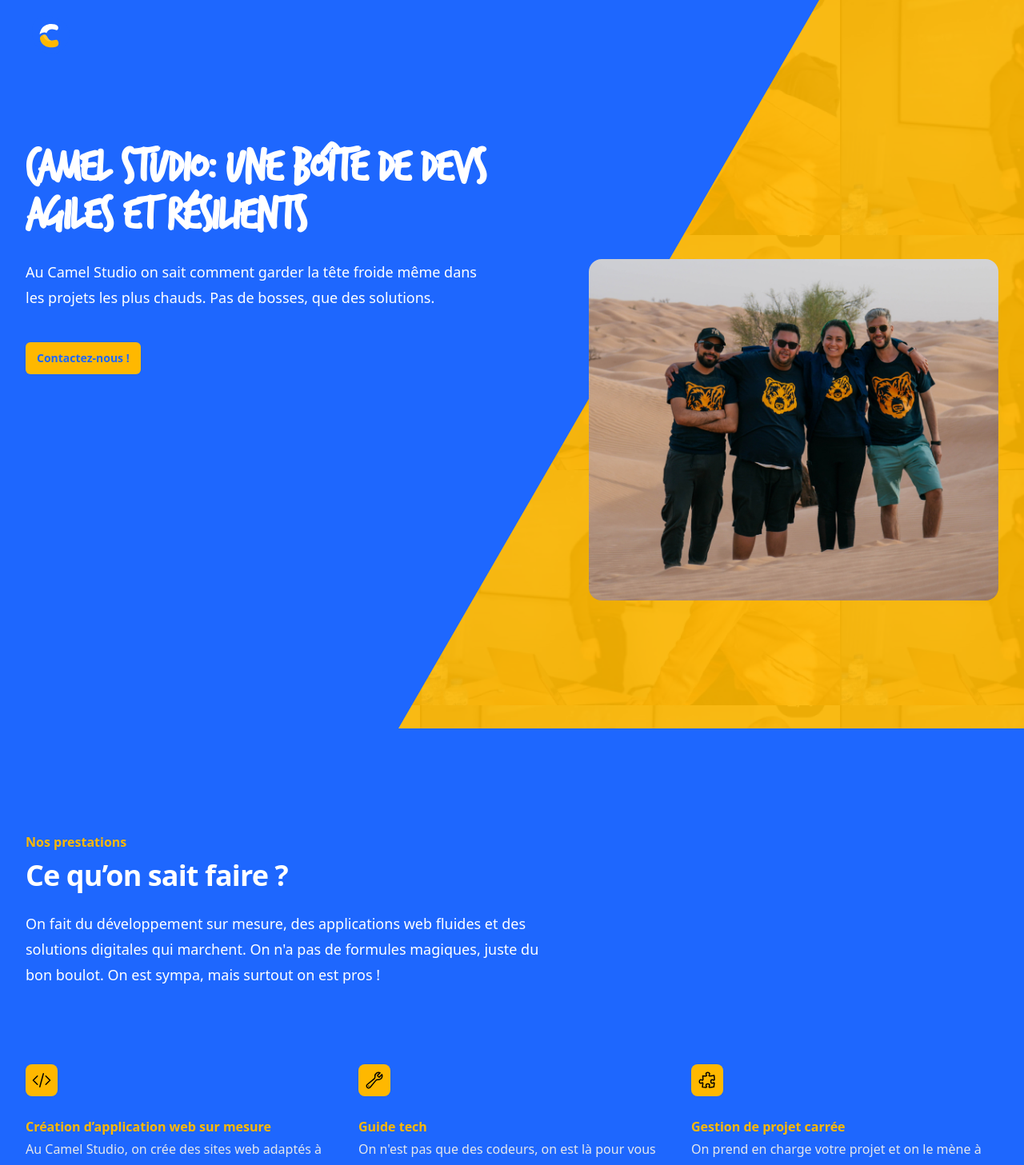
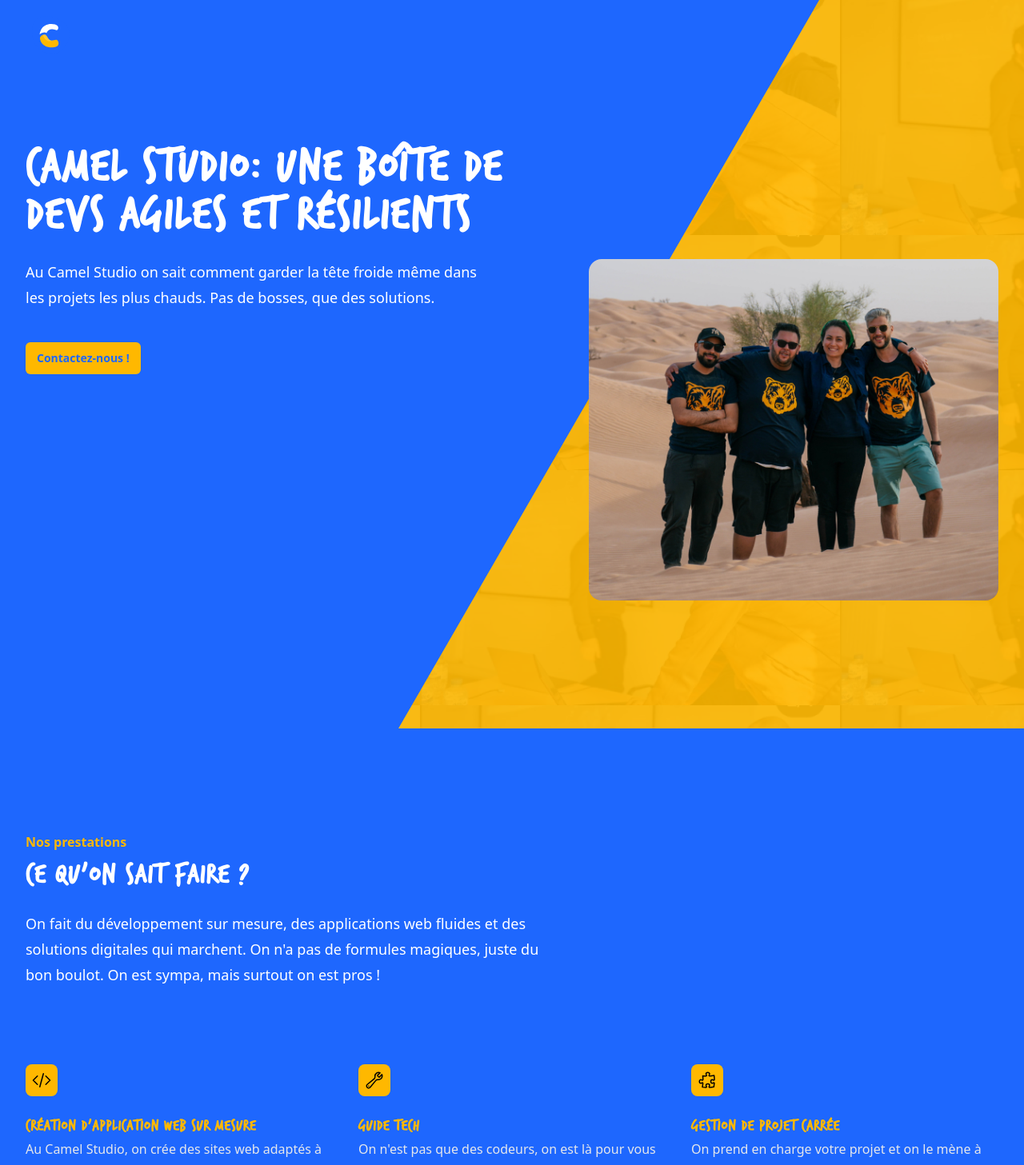
Before and after one commit to JeanneGrenet/landing-page-cs, a Next.js app: page / in a window 1280 px wide. Shown: the top 1457 px of the page at 80% size. Built offline with nearby package versions, Linux system fonts and the light colour scheme.

Commit message:
update services section

```diff
--- a/src/components/hero.tsx
+++ b/src/components/hero.tsx
@@ -13,7 +13,7 @@ export default function HeroSection() {
           <div className="absolute inset-y-0 right-1/2 -z-10 -mr-96 w-[200%] origin-top-right skew-x-[-30deg] bg-primary sm:-mr-80 lg:-mr-96" />
           <div className="mx-auto max-w-7xl px-6 py-32 sm:py-40 lg:px-8">
             <div className="mx-auto max-w-2xl lg:mx-0 lg:grid lg:max-w-none lg:grid-cols-2 lg:gap-x-16 lg:gap-y-6 xl:grid-cols-1 xl:grid-rows-1 xl:gap-x-8">
-              <h1 className="max-w-2xl text-4xl font-bold tracking-tight text-white sm:text-6xl lg:col-span-2 xl:col-auto font-TrashHand">
+              <h1 className="max-w-2xl text-4xl font-bold text-white sm:text-6xl lg:col-span-2 xl:col-auto font-TrashHand tracking-wider">
                 Camel Studio: une boîte de devs agiles et résilients
               </h1>
               <div className="mt-6 max-w-xl lg:mt-0 xl:col-end-1 xl:row-start-1">
--- a/src/components/services.tsx
+++ b/src/components/services.tsx
@@ -55,7 +55,7 @@ export default function ServicesSection() {
           <h2 className="text-base font-semibold leading-7 text-secondary">
             Nos prestations
           </h2>
-          <p className="mt-2 text-3xl font-bold tracking-tight text-white sm:text-4xl">
+          <p className="mt-2 text-3xl font-bold tracking-wider font-TrashHand text-white sm:text-4xl">
             Ce qu’on sait faire ?
           </p>
           <p className="mt-6 text-lg leading-8 text-white">
@@ -69,7 +69,7 @@ export default function ServicesSection() {
           <dl className="grid max-w-xl grid-cols-1 gap-x-8 gap-y-16 lg:max-w-none lg:grid-cols-3">
             {features.map((feature) => (
               <div key={feature.name} className="flex flex-col">
-                <dt className="text-base font-semibold leading-7 text-secondary">
+                <dt className="text-xl font-semibold leading-7 text-secondary tracking-wider font-TrashHand">
                   <div className="mb-6 flex h-10 w-10 items-center justify-center rounded-lg bg-secondary">
                     <Icon
                       src={feature.icon}
```
